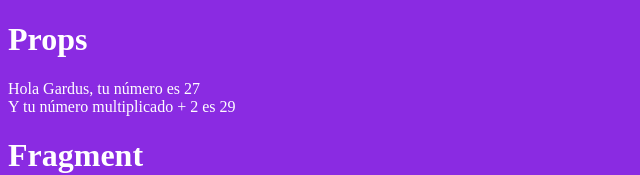
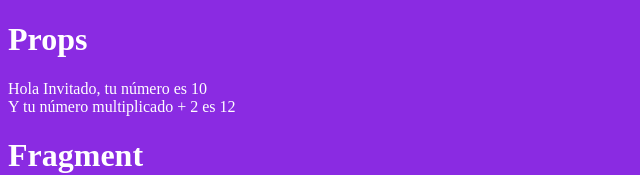
Before and after one commit to vengardus/example-react-vite, a React (Vite) app: page / in a window 1280 px wide. Shown: the top 175 px of the page, without its empty margins (0-640 px from the left). Built offline with nearby package versions, Linux system fonts and the light colour scheme.

Commit message:
Default Props

```diff
--- a/src/FirstApp.jsx
+++ b/src/FirstApp.jsx
@@ -40,3 +40,8 @@ FirstApp.propTypes = {
   name: PropTypes.string.isRequired,
   number: PropTypes.number.isRequired
 }
+
+FirstApp.defaultProps = {
+  name: 'Invitado',
+  number: 10
+}
--- a/src/main.jsx
+++ b/src/main.jsx
@@ -5,6 +5,9 @@ import './styles.css'
 
 ReactDOM.createRoot( document.getElementById('root' ) ).render(
     <React.StrictMode>
-        <FirstApp name='Gardus' number={ 27 } />
+        {/* <FirstApp name='Gardus' number={ 27 } /> */}
+
+        {/* Ejemplo para default Props */}
+        <FirstApp  />
     </React.StrictMode>
 )
```
